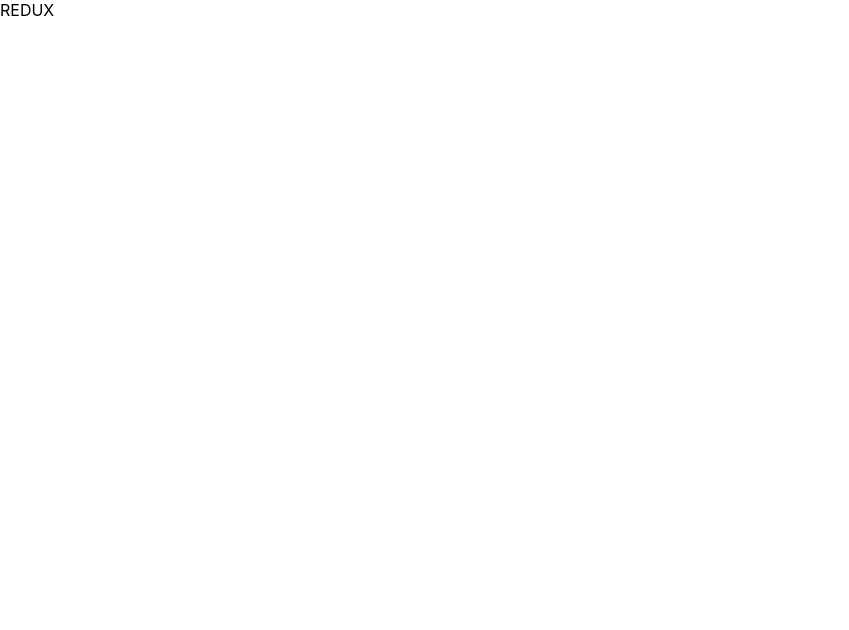
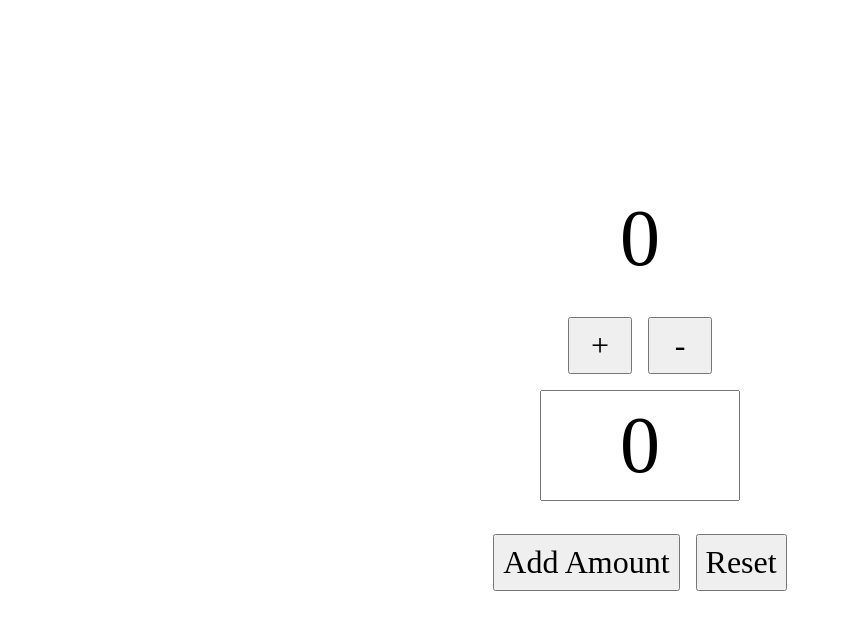
Before and after one commit to ihor-vip/redux__blog_app, a React (Create React App) app: page / in a window 1280 px wide. Shown: the top 630 px of the page, without its empty margins (0-849 px from the left). Built offline with nearby package versions, Linux system fonts and the light colour scheme.

Commit message:
Count app, Add Subtract Add_By Reset option with input option

```diff
--- a/package.json
+++ b/package.json
@@ -9,7 +9,9 @@
     "react": "^18.2.0",
     "react-dom": "^18.2.0",
     "react-scripts": "5.0.1",
-    "web-vitals": "^2.1.4"
+    "web-vitals": "^2.1.4",
+    "@reduxjs/toolkit": "^1.9.2",
+    "react-redux": "^8.0.5"
   },
   "scripts": {
     "start": "react-scripts start",
--- a/src/App.js
+++ b/src/App.js
@@ -1,9 +1,11 @@
+import Counter from "./features/counter/Counter";
+
 function App() {
-  return (
-    <div className="App">
-      REDUX
-    </div>
-  );
+    return (
+        <main className="App">
+            <Counter/>
+        </main>
+    );
 }
 
 export default App;
--- /dev/null
+++ b/src/app/store.js
@@ -0,0 +1,8 @@
+import {configureStore} from "@reduxjs/toolkit";
+import counterReducer from '../features/counter/counterSlice';
+
+export const store = configureStore({
+    reducer: {
+        counter: counterReducer,
+    }
+})
--- /dev/null
+++ b/src/features/counter/Counter.js
@@ -0,0 +1,44 @@
+import {useSelector, useDispatch} from "react-redux";
+import {
+    increment,
+    decrement,
+    reset,
+    incrementByAmount
+} from './counterSlice';
+import {useState} from "react";
+
+const Counter = () => {
+    const count = useSelector((state) => state.counter.count);
+    const dispatch = useDispatch();
+
+    const [incrementAmount, setIncrementAmount] = useState(0);
+
+    const addValue = Number(incrementAmount) || 0;
+
+    const resetAll = () => {
+        setIncrementAmount(0);
+        dispatch(reset());
+    }
+
+    return (
+        <section>
+            <p>{count}</p>
+            <div>
+                <button onClick={() => dispatch(increment())}>+</button>
+                <button onClick={() => dispatch(decrement())}>-</button>
+            </div>
+
+            <input
+                type="text"
+                value={incrementAmount}
+                onChange={(e) => setIncrementAmount(e.target.value)}
+            />
+
+            <div>
+                <button onClick={() => dispatch(incrementByAmount(addValue))}>Add Amount</button>
+                <button onClick={resetAll}>Reset</button>
+            </div>
+        </section>
+    )
+}
+export default Counter
--- /dev/null
+++ b/src/features/counter/counterSlice.js
@@ -0,0 +1,28 @@
+import {createSlice} from "@reduxjs/toolkit";
+
+const initialState = {
+    count: 0
+}
+
+export const counterSlice = createSlice({
+    name: 'counter',
+    initialState,
+    reducers: {
+        increment: (state) => {
+            state.count += 1;
+        },
+        decrement: (state) => {
+            state.count -= 1;
+        },
+        reset: (state) => {
+            state.count = 0;
+        },
+        incrementByAmount: (state, action) => {
+            state.count += action.payload;
+        }
+    }
+});
+
+export const {increment, decrement, reset, incrementByAmount} = counterSlice.actions;
+
+export default counterSlice.reducer;
--- a/src/index.css
+++ b/src/index.css
@@ -1,13 +1,40 @@
-body {
-  margin: 0;
-  font-family: -apple-system, BlinkMacSystemFont, 'Segoe UI', 'Roboto', 'Oxygen',
-    'Ubuntu', 'Cantarell', 'Fira Sans', 'Droid Sans', 'Helvetica Neue',
-    sans-serif;
-  -webkit-font-smoothing: antialiased;
-  -moz-osx-font-smoothing: grayscale;
+* {
+    margin: 0;
+    padding: 0;
+    box-sizing: border-box;
 }
 
-code {
-  font-family: source-code-pro, Menlo, Monaco, Consolas, 'Courier New',
-    monospace;
+body {
+    min-height: 100vh;
+    font-size: 5rem;
+    display: grid;
+    place-content: center;
 }
+
+input,
+button {
+    font: inherit;
+    padding: 0.5rem;
+}
+
+section {
+    display: flex;
+    flex-direction: column;
+    justify-content: center;
+    align-items: center;
+}
+
+input {
+    text-align: center;
+    max-width: 2.5em;
+}
+
+button {
+    font-size: 2rem;
+    margin: 0.5em 0 0.5em 0.5em;
+    min-width: 2em;
+}
+
+button:first-child {
+    margin-left: 0;
+}
--- a/src/index.js
+++ b/src/index.js
@@ -2,10 +2,14 @@ import React from 'react';
 import ReactDOM from 'react-dom/client';
 import './index.css';
 import App from './App';
+import {store} from './app/store';
+import {Provider} from 'react-redux';
 
 const root = ReactDOM.createRoot(document.getElementById('root'));
 root.render(
-  <React.StrictMode>
-    <App />
-  </React.StrictMode>
+    <React.StrictMode>
+        <Provider store={store}>
+            <App/>
+        </Provider>
+    </React.StrictMode>
 );
```
Also changed, not shown: 1 other file (tests, documents, lock files or other folders).
